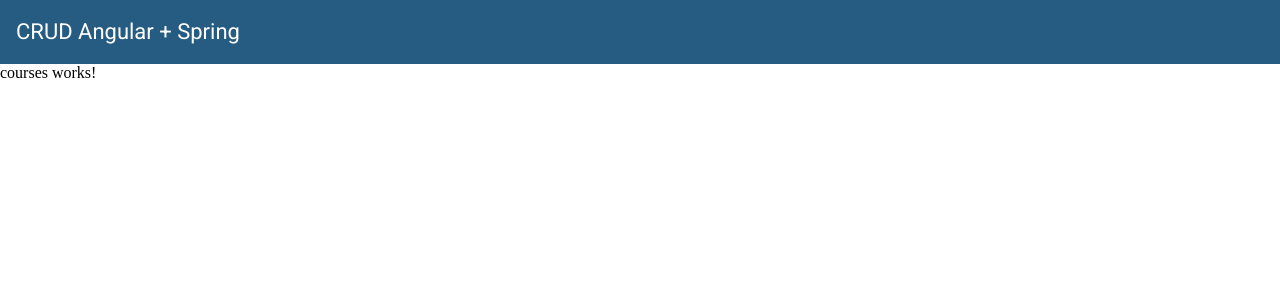
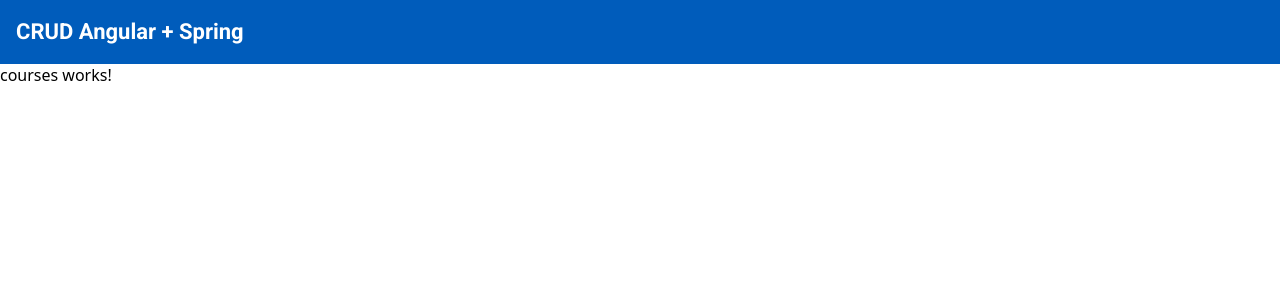
Before and after one commit to caiocvo/angular-crud-loiane, an Angular app in the folder crud-angular/: page /courses in a window 1280 px wide. Shown: the top 300 px of the page. Built offline with nearby package versions, Linux system fonts and the light colour scheme.

Commit message:
Configurando navbar com Angular Material

```diff
--- a/crud-angular/src/app/components/navbar/navbar.scss
+++ b/crud-angular/src/app/components/navbar/navbar.scss
@@ -1,7 +1,10 @@
 .mat-toolbar {
-  background-color: rgb(39, 92, 130) !important;
-  color: white;
+  background-color: var(--mat-sys-primary);
+  color: var(--mat-sys-on-primary);
 }
 .example-spacer {
   flex: 1 1 auto;
 }
+span {
+  font-weight: bold;
+}
--- a/crud-angular/src/styles.scss
+++ b/crud-angular/src/styles.scss
@@ -1,4 +1,28 @@
+@use '@angular/material' as mat;
 * {
   margin: 0;
   padding: 0;
 }
+html {
+  @include mat.theme(
+    (
+      color: mat.$azure-palette,
+      typography: Roboto,
+      density: 0,
+    )
+  );
+}
+body {
+  font-family:
+    system-ui,
+    -apple-system,
+    BlinkMacSystemFont,
+    'Segoe UI',
+    Roboto,
+    Oxygen,
+    Ubuntu,
+    Cantarell,
+    'Open Sans',
+    'Helvetica Neue',
+    sans-serif;
+}
```
